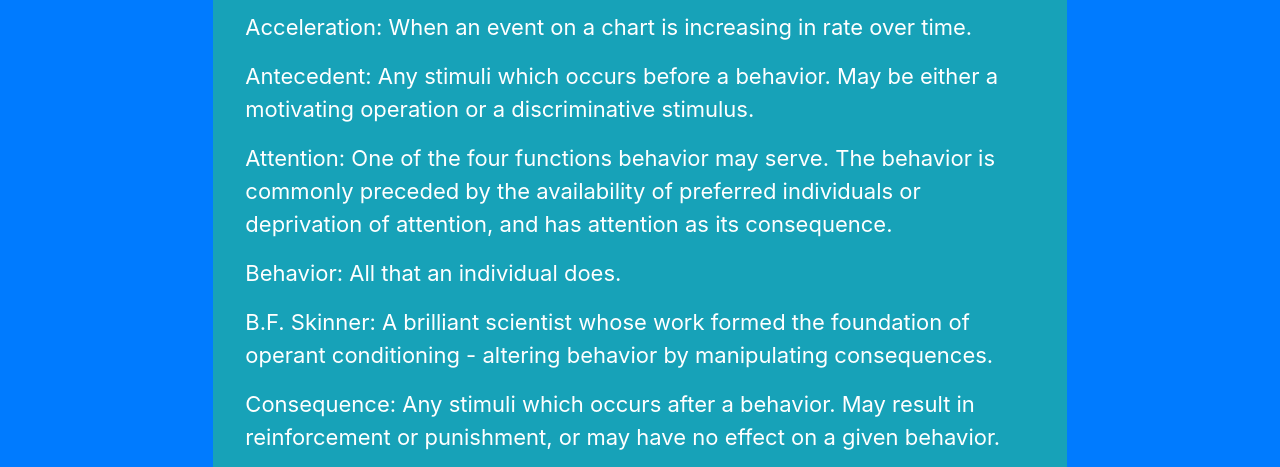
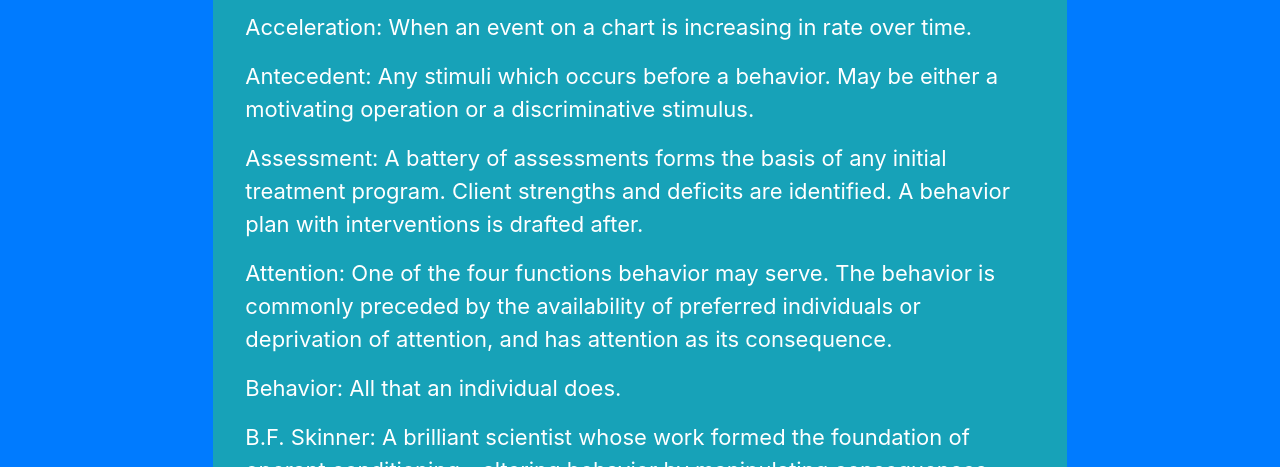
Before and after one commit to Mlipphardt/Word-Guess-Game, a plain HTML site: page glossary.html in a window 1280 px wide. Shown: the part 317-784 px from the top of the page. Drawn offline with nearby package versions, Linux system fonts and the light colour scheme.

Commit message:
Added missing term and definition: asessment

```diff
--- a/glossary.html
+++ b/glossary.html
@@ -72,6 +72,8 @@
 
                     <p>Antecedent: Any stimuli which occurs before a behavior. May be either a motivating operation or a discriminative stimulus. </p>
 
+                    <p>Assessment: A battery of assessments forms the basis of any initial treatment program. Client strengths and deficits are identified. A behavior plan with interventions is drafted after.</p>
+
                     <p>Attention: One of the four functions behavior may serve. The behavior is commonly preceded by the availability of preferred individuals or deprivation of attention, and has attention as its consequence.</p>
 
                     <p>Behavior: All that an individual does.</p>
```
